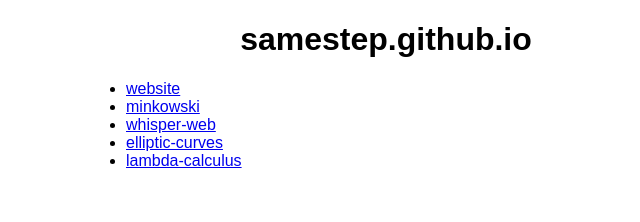
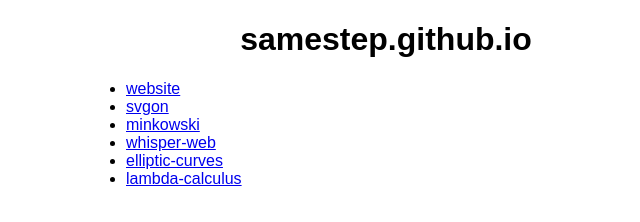
Before and after one commit to samestep/samestep.github.io, a plain HTML site: page index.html in a window 1280 px wide. Shown: the whole page, without its empty margins (254-894 px from the left). Drawn offline with Linux system fonts and the light colour scheme.

Commit message:
Add link to svgon

```diff
--- a/index.html
+++ b/index.html
@@ -10,6 +10,7 @@
     <h1>samestep.github.io</h1>
     <ul>
       <li><a href="https://samestep.com/">website</a></li>
+      <li><a href="svgon/">svgon</a></li>
       <li><a href="minkowski/">minkowski</a></li>
       <li><a href="whisper-web/">whisper-web</a></li>
       <li><a href="elliptic-curves/">elliptic-curves</a></li>
```
